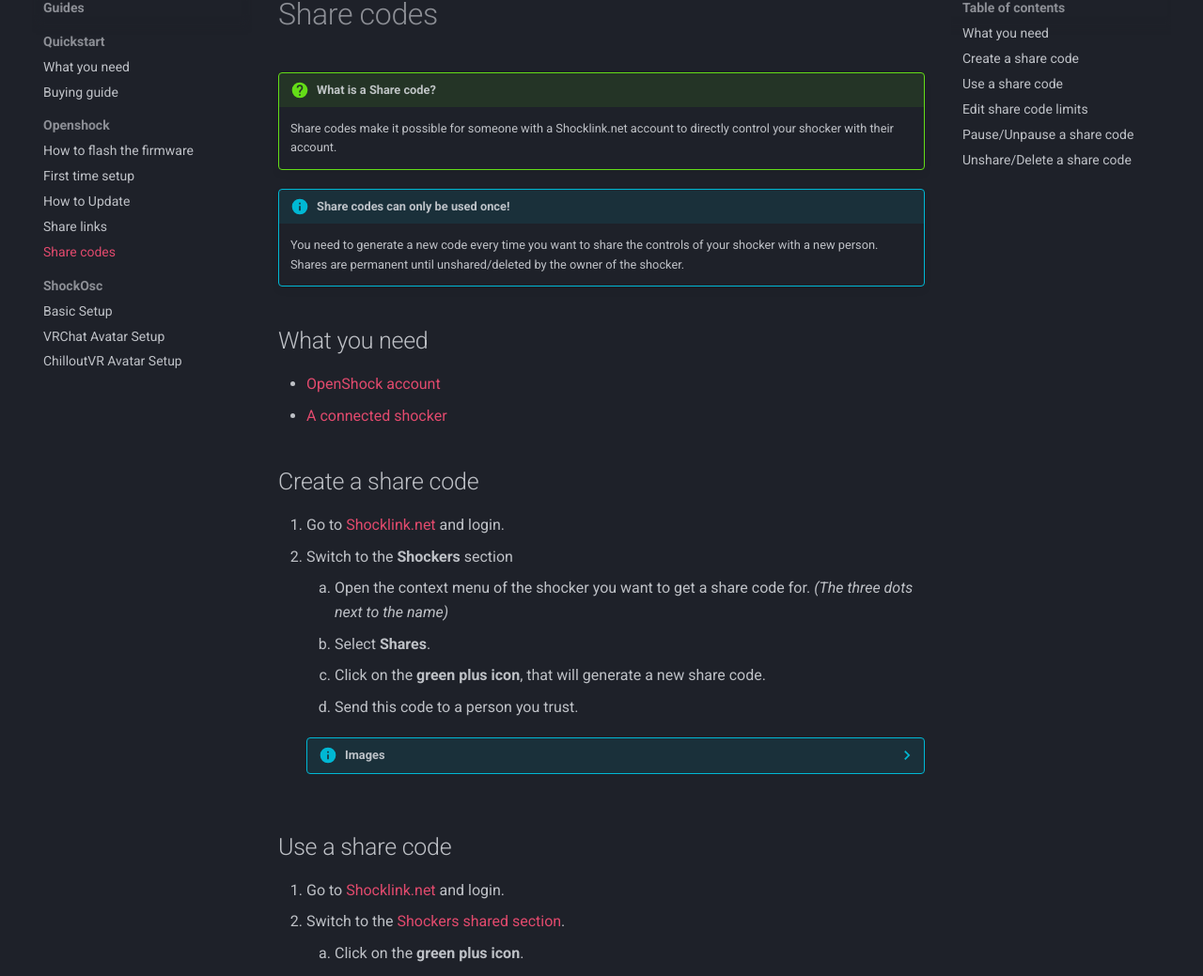
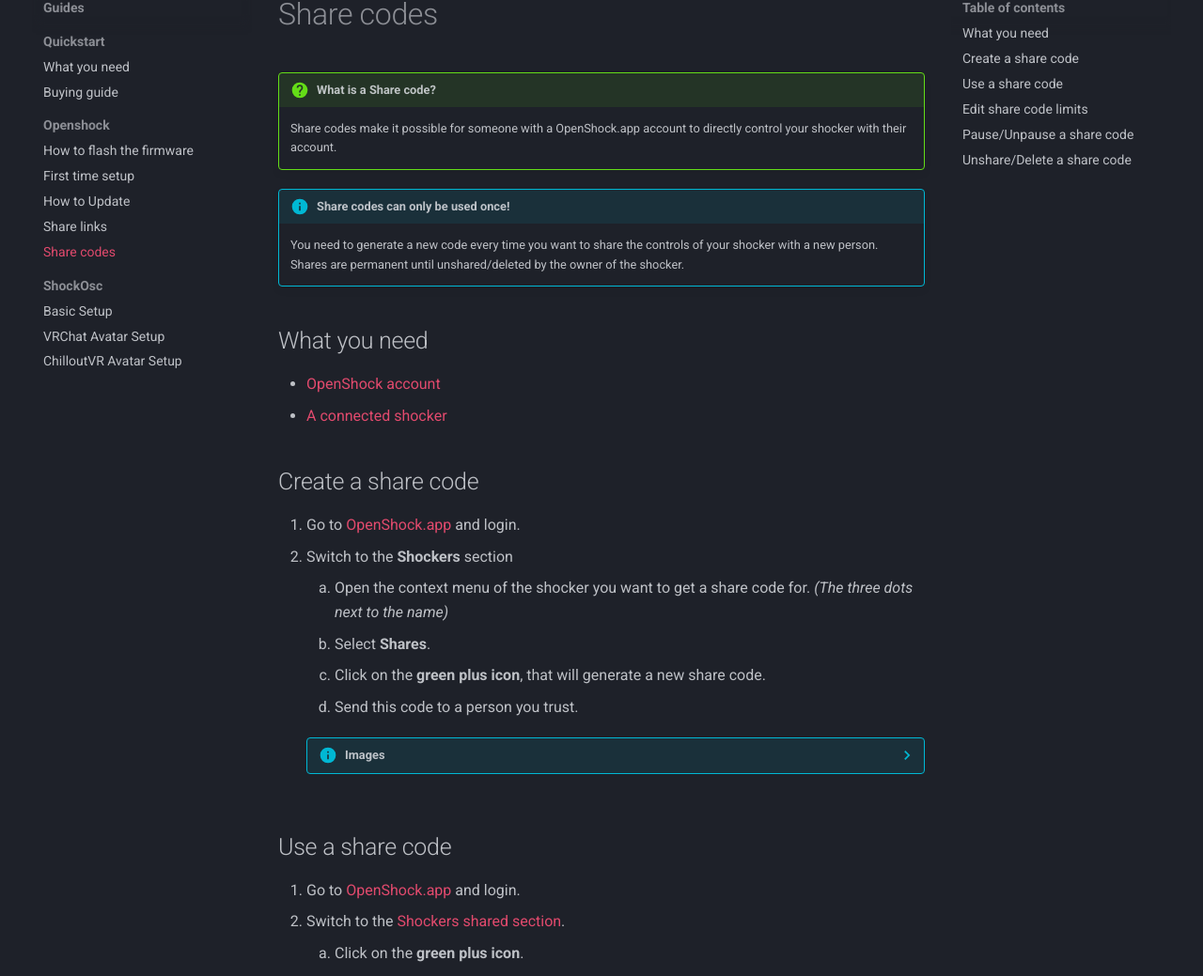
Before and after one commit to OpenShock/Wiki, an MkDocs documentation site: the page built from docs/guides/openshock-sharecodes.md, in a window 1280 px wide and 1400 px high. Shown: the part 151-1190 px from the top of the window at 94% size. Built offline with MkDocs 1.6.1 and Material for MkDocs 9.7.7, drawn with Linux system fonts in a browser that asks for light colours; comment, search, counter and statistics services are not loaded; some of the changed text lies outside the part shown.

Commit message:
Fixed some problems in the guide and rename Shocklink.net to Openshock.app

```diff
--- a/docs/guides/openshock-sharecodes.md
+++ b/docs/guides/openshock-sharecodes.md
@@ -1,7 +1,7 @@
 # Share codes
 
 !!! question "What is a Share code?"
-    Share codes make it possible for someone with a Shocklink.net account to directly control your shocker with their account.
+    Share codes make it possible for someone with a OpenShock.app account to directly control your shocker with their account.
 !!! Info "Share codes can only be used once! "
     You need to generate a new code every time you want to share the controls of your shocker with a new person.
     Shares are permanent until unshared/deleted by the owner of the shocker.
@@ -13,7 +13,7 @@
 
 ## Create a share code
 
-1. Go to [Shocklink.net](https://openshock.app/) and login.
+1. Go to [OpenShock.app](https://openshock.app/) and login.
 2. Switch to the **Shockers** section
     1. Open the context menu of the shocker you want to get a share code for. *(The three dots next to the name)*
     2. Select **Shares**.
@@ -26,8 +26,8 @@
 
 ## Use a share code
 
-1. Go to [Shocklink.net](https://openshock.app/) and login.
-2. Switch to the [Shockers shared section](https://shocklink.net/#/dashboard/shockers/shared).
+1. Go to [OpenShock.app](https://openshock.app/) and login.
+2. Switch to the [Shockers shared section](https://OpenShock.app/#/dashboard/shockers/shared).
     1. Click on the **green plus icon**.
     2. Type in the share code you received from someone.
 
@@ -37,7 +37,7 @@
     ![Image "Image"](../static/guides/how-to-sharecodes/ShareCode_AddCode.png)
     ![Image "Image"](../static/guides/how-to-sharecodes/ShareCode_Added.png)
 !!! Tip
-    You can find all shockers you added with a share code on the same page in your account under **Shockers** -> [**Shared**](https://shocklink.net/#/dashboard/shockers/shared)
+    You can find all shockers you added with a share code on the same page in your account under **Shockers** -> [**Shared**](https://OpenShock.app/#/dashboard/shockers/shared)
 
 ## Edit share code limits
 
@@ -45,7 +45,7 @@
 !!! bug "Info"
     For this step to work, someone has to [use your share code](#use-a-share-code) first
 
-1. Go to [Shocklink.net](https://openshock.app/) and login.
+1. Go to [OpenShock.app](https://openshock.app/) and login.
 2. Switch to the **Shockers** section.
     1. Open up the context menu of the shocker you want to edit the code for.
     2. Select **Shares**.
@@ -65,7 +65,7 @@
 !!! bug "Info"
     For this step to work, someone has to [use your share code](#use-a-share-code) first
 
-1. Go to [Shocklink.net](https://openshock.app/) and login.
+1. Go to [OpenShock.app](https://openshock.app/) and login.
 2. Switch to the **Shockers** section.
     1. Open up the context menu of the shocker you want to pause the code for.
     2. Select **Shares**.
@@ -82,7 +82,7 @@
 !!! bug "Info"
     For this step to work, someone has to [use your share code](#use-a-share-code) first
 
-1. Go to [Shocklink.net](https://openshock.app/) and login.
+1. Go to [OpenShock.app](https://openshock.app/) and login.
 2. Switch to the **Shockers** section.
     1. Open up the context menu of the shocker you want to unshare.
     2. Select **Shares**.
```
Also changed, not shown: docs/guides/openshock-how-to-flash-your-board.md (+1 -1 lines), docs/guides/openshock-how-to-update.md (+1 -1 lines), docs/guides/openshock-sharelinks.md (+0 -3 lines).
